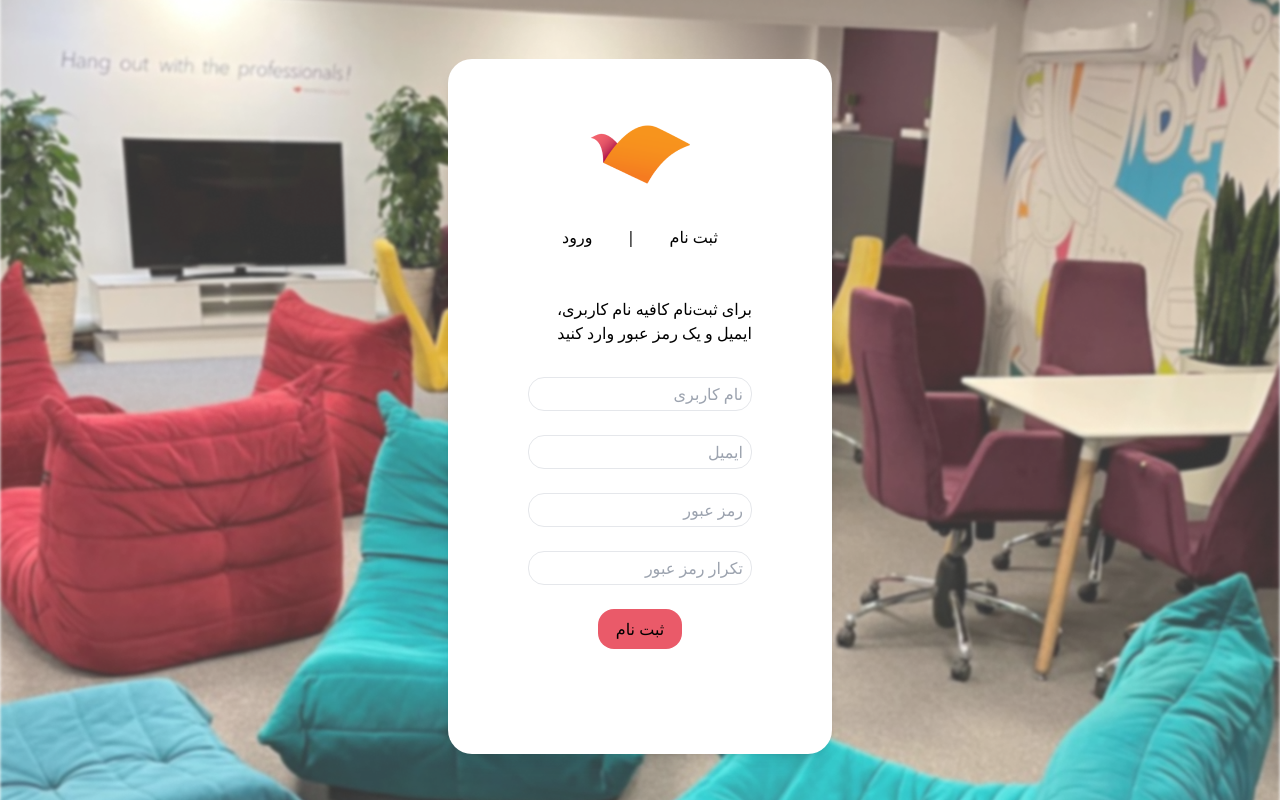
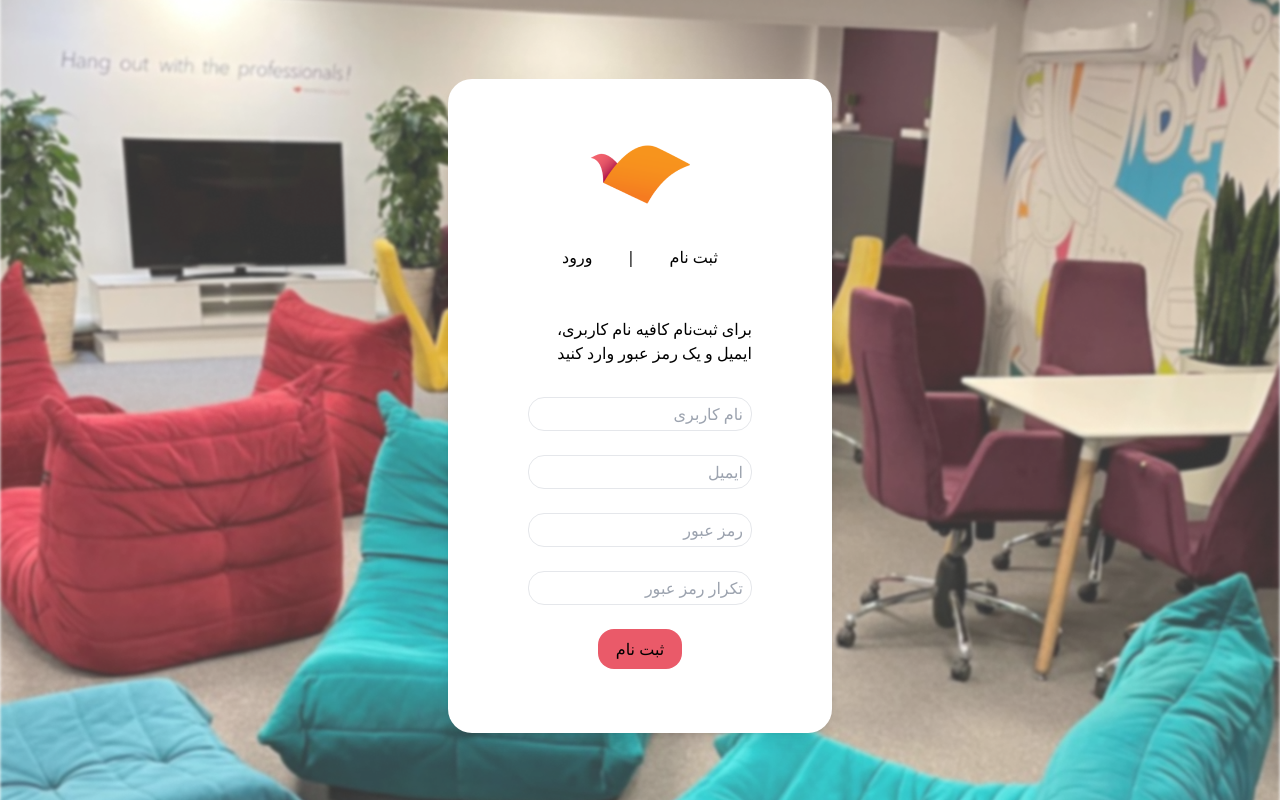
Before and after one commit to Hooman13/RahnemaCollegeProject, a React (Create React App) app: page /signup in a window 1280 px wide. Built offline with nearby package versions, Linux system fonts and the light colour scheme.

Commit message:
add validations & error massages

```diff
--- a/src/pages/Signup.tsx
+++ b/src/pages/Signup.tsx
@@ -12,11 +12,9 @@ const FormSchema = z.object({
       /^[a-zA-Z0-9_]+$/,
       "The username must contain only letters, numbers and underscore (_)"
     ),
-  email: z.string().email("Invalid email. Email must be a valid email address"),
+  email: z.string().email("Invalid email."),
   password: z.string().min(8, "Password must not be lesser than 8 characters"),
-  confirmPassword: z
-    .string()
-    .min(8, "Password must not be lesser than 8 characters"),
+  confirmPassword: z.string().min(8),
 });
 
 type IFormInput = z.infer<typeof FormSchema>;
@@ -45,7 +43,7 @@ export const Signup = () => {
             className="frame5 w-screen h-screen bg-no-repeat bg-center bg-cover flex justify-center items-center"
             style={{ backgroundImage: "url(./img/login-background.png)" }}
           >
-            <div className=" bg-white w-screen md:w-96 h-screen md:h-[695px]  py-16 shadow-lg rounded-3xl mt-3 px-20 ">
+            <div className=" bg-white w-screen md:w-96 h-screen md:h-auto  py-16 shadow-lg rounded-3xl mt-3 px-20 ">
               <div className="flex justify-center pb-10">
                 <img src="./img/logo.png" alt="" />
               </div>
@@ -62,33 +60,40 @@ export const Signup = () => {
                 برای ثبت‌نام کافیه نام کاربری، ایمیل و یک رمز عبور وارد کنید
               </div>
               <div className=" mt-6">
+                <div className="mb-6">
                   <input
                     type="text"
                     {...register("username")}
                     placeholder="نام کاربری"
-                  className="border rounded-2xl w-full text-right text-base mb-6 px-2 py-1 focus:outline-none focus:ring-0 focus:border-gray-600"
+                    className="border rounded-2xl w-full text-right text-base  px-2 py-1 focus:outline-none focus:ring-0 focus:border-gray-600"
                   />
                   {errors?.username?.message && (
-                  <p className="text-red-700 mb-4">{errors.username.message}</p>
+                    <p className="text-red-700">{errors.username.message}</p>
                   )}
+                </div>
+                <div className="mb-6">
                   <input
                     type="text"
                     {...register("email", { required: true })}
                     placeholder="ایمیل"
-                  className="border text-right rounded-2xl w-full text-base mb-6 px-2 py-1 focus:outline-none focus:ring-0 focus:border-gray-600"
+                    className="border text-right rounded-2xl w-full text-base px-2 py-1 focus:outline-none focus:ring-0 focus:border-gray-600"
                   />
                   {errors?.email?.message && (
-                  <p className="text-red-700 mb-4">{errors.email.message}</p>
+                    <p className="text-red-700">{errors.email.message}</p>
                   )}
+                </div>
+                <div className="mb-6">
                   <input
                     type="text"
                     {...register("password")}
                     placeholder="رمز عبور"
-                  className="border text-right rounded-2xl w-full text-base mb-6 px-2 py-1 focus:outline-none focus:ring-0 focus:border-gray-600"
+                    className="border text-right rounded-2xl w-full text-base px-2 py-1 focus:outline-none focus:ring-0 focus:border-gray-600"
                   />
                   {errors?.password?.message && (
-                  <p className="text-red-700 mb-4">{errors.password.message}</p>
+                    <p className="text-red-700">{errors.password.message}</p>
                   )}
+                </div>
+                <div className="mb-6">
                   <input
                     type="text"
                     {...register("confirmPassword")}
@@ -96,8 +101,9 @@ export const Signup = () => {
                     className="border text-right rounded-2xl w-full text-base px-2 py-1 focus:outline-none focus:ring-0 focus:border-gray-600"
                   />
                   {errors?.password?.message && (
-                  <p className="text-red-700 mb-4">{errors.password.message}</p>
+                    <p className="text-red-700">{errors.password.message}</p>
                   )}
+                </div>
               </div>
               <div className="text-center mt-6 flex border-solid rounded-2xl bg-[#EA5A69] w-[84px] ml-auto mr-auto justify-center items-center px-[16px] py-[8px] ">
                 <button type={"submit"}>ثبت نام</button>
```
Lines whose indentation alone changed are shown as unchanged.
